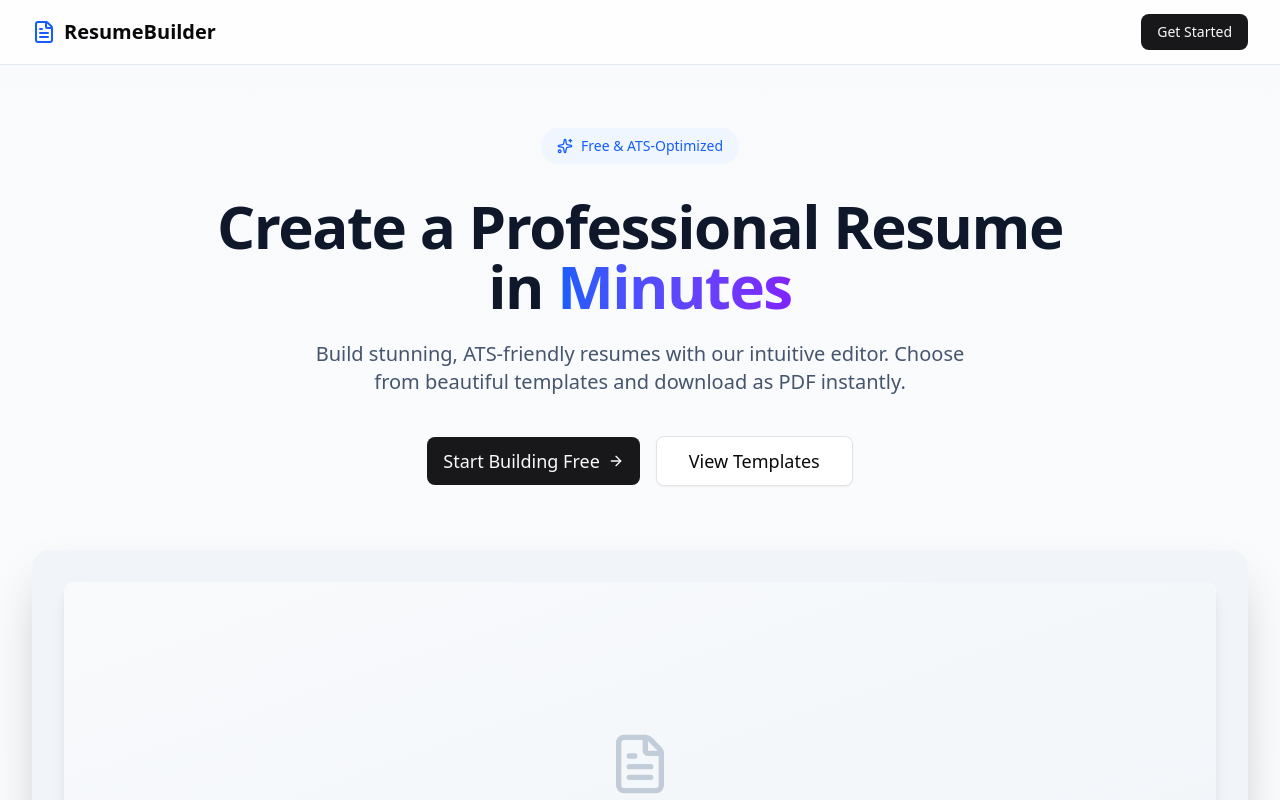
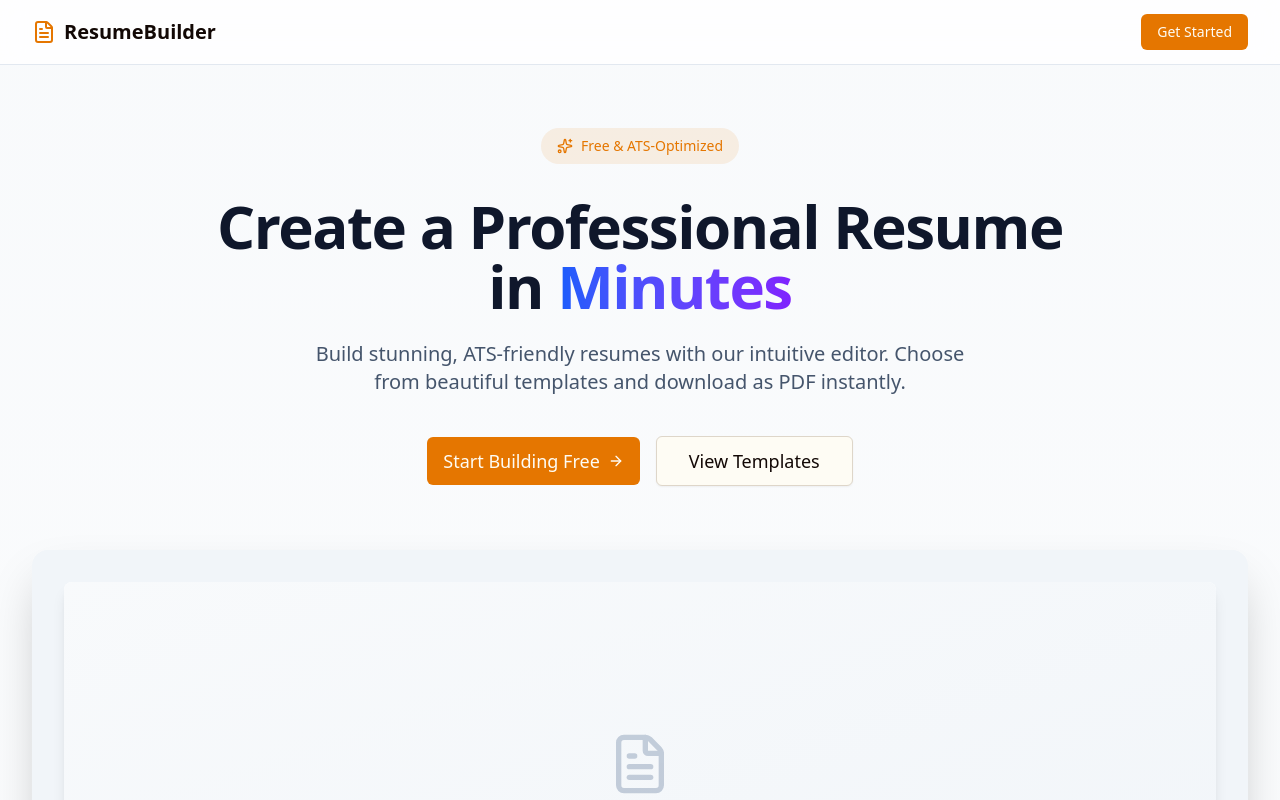
Before and after one commit to chirag3003/resume-generator, a Next.js app: page / in a window 1280 px wide. Shown: the top 800 px of the page. Built offline with nearby package versions, Linux system fonts and the light colour scheme.

Commit message:
theme changes

```diff
--- a/src/app/builder/[id]/page.tsx
+++ b/src/app/builder/[id]/page.tsx
@@ -75,7 +75,7 @@ export default function BuilderPage() {
             </Button>
           </Link>
           <div className="flex items-center gap-2">
-            <FileText className="h-5 w-5 text-blue-600" />
+            <FileText className="h-5 w-5 text-primary" />
             <span className="font-medium truncate max-w-[200px]">
               {activeResume.name}
             </span>
--- a/src/app/globals.css
+++ b/src/app/globals.css
@@ -1,6 +1,5 @@
 @import "tailwindcss";
 @import "tw-animate-css";
-@import "shadcn/tailwind.css";
 
 @custom-variant dark (&:is(.dark *));
 
@@ -42,78 +41,76 @@
   --radius-md: calc(var(--radius) - 2px);
   --radius-lg: var(--radius);
   --radius-xl: calc(var(--radius) + 4px);
-  --radius-2xl: calc(var(--radius) + 8px);
-  --radius-3xl: calc(var(--radius) + 12px);
-  --radius-4xl: calc(var(--radius) + 16px);
 }
 
 :root {
-  --radius: 0.625rem;
-  --background: oklch(1 0 0);
-  --foreground: oklch(0.141 0.005 285.823);
-  --card: oklch(1 0 0);
-  --card-foreground: oklch(0.141 0.005 285.823);
-  --popover: oklch(1 0 0);
-  --popover-foreground: oklch(0.141 0.005 285.823);
-  --primary: oklch(0.21 0.006 285.885);
-  --primary-foreground: oklch(0.985 0 0);
-  --secondary: oklch(0.967 0.001 286.375);
-  --secondary-foreground: oklch(0.21 0.006 285.885);
-  --muted: oklch(0.967 0.001 286.375);
-  --muted-foreground: oklch(0.552 0.016 285.938);
-  --accent: oklch(0.967 0.001 286.375);
-  --accent-foreground: oklch(0.21 0.006 285.885);
-  --destructive: oklch(0.577 0.245 27.325);
-  --border: oklch(0.92 0.004 286.32);
-  --input: oklch(0.92 0.004 286.32);
-  --ring: oklch(0.705 0.015 286.067);
+  --radius: 0.5rem;
+  --background: oklch(0.99 0.01 90);
+  --foreground: oklch(0.15 0.02 45);
+  --card: oklch(0.98 0.015 85);
+  --card-foreground: oklch(0.15 0.02 45);
+  --popover: oklch(0.98 0.015 85);
+  --popover-foreground: oklch(0.15 0.02 45);
+  --primary: oklch(0.68 0.17 55);
+  --primary-foreground: oklch(0.99 0.01 90);
+  --secondary: oklch(0.8 0.15 80);
+  --secondary-foreground: oklch(0.15 0.02 45);
+  --muted: oklch(0.94 0.015 80);
+  --muted-foreground: oklch(0.5 0.02 50);
+  --accent: oklch(0.75 0.16 70);
+  --accent-foreground: oklch(0.15 0.02 45);
+  --destructive: oklch(0.55 0.22 25);
+  --destructive-foreground: oklch(0.99 0.01 90);
+  --border: oklch(0.88 0.02 80);
+  --input: oklch(0.88 0.02 80);
+  --ring: oklch(0.68 0.17 55);
   --chart-1: oklch(0.646 0.222 41.116);
   --chart-2: oklch(0.6 0.118 184.704);
   --chart-3: oklch(0.398 0.07 227.392);
   --chart-4: oklch(0.828 0.189 84.429);
   --chart-5: oklch(0.769 0.188 70.08);
   --sidebar: oklch(0.985 0 0);
-  --sidebar-foreground: oklch(0.141 0.005 285.823);
-  --sidebar-primary: oklch(0.21 0.006 285.885);
+  --sidebar-foreground: oklch(0.145 0 0);
+  --sidebar-primary: oklch(0.205 0 0);
   --sidebar-primary-foreground: oklch(0.985 0 0);
-  --sidebar-accent: oklch(0.967 0.001 286.375);
-  --sidebar-accent-foreground: oklch(0.21 0.006 285.885);
-  --sidebar-border: oklch(0.92 0.004 286.32);
-  --sidebar-ring: oklch(0.705 0.015 286.067);
+  --sidebar-accent: oklch(0.97 0 0);
+  --sidebar-accent-foreground: oklch(0.205 0 0);
+  --sidebar-border: oklch(0.922 0 0);
+  --sidebar-ring: oklch(0.708 0 0);
 }
 
 .dark {
-  --background: oklch(0.141 0.005 285.823);
-  --foreground: oklch(0.985 0 0);
-  --card: oklch(0.21 0.006 285.885);
-  --card-foreground: oklch(0.985 0 0);
-  --popover: oklch(0.21 0.006 285.885);
-  --popover-foreground: oklch(0.985 0 0);
-  --primary: oklch(0.92 0.004 286.32);
-  --primary-foreground: oklch(0.21 0.006 285.885);
-  --secondary: oklch(0.274 0.006 286.033);
-  --secondary-foreground: oklch(0.985 0 0);
-  --muted: oklch(0.274 0.006 286.033);
-  --muted-foreground: oklch(0.705 0.015 286.067);
-  --accent: oklch(0.274 0.006 286.033);
-  --accent-foreground: oklch(0.985 0 0);
-  --destructive: oklch(0.704 0.191 22.216);
-  --border: oklch(1 0 0 / 10%);
-  --input: oklch(1 0 0 / 15%);
-  --ring: oklch(0.552 0.016 285.938);
+  --background: oklch(0.19 0.024 194);
+  --foreground: oklch(0.93 0.015 194);
+  --card: oklch(0.19 0.024 194);
+  --card-foreground: oklch(0.93 0.015 194);
+  --popover: oklch(0.19 0.024 194);
+  --popover-foreground: oklch(0.93 0.015 194);
+  --primary: oklch(0.68 0.045 194);
+  --primary-foreground: oklch(0.19 0.024 194);
+  --secondary: oklch(0.42 0.041 194);
+  --secondary-foreground: oklch(0.93 0.015 194);
+  --muted: oklch(0.74 0.023 194);
+  --muted-foreground: oklch(0.93 0.015 194);
+  --accent: oklch(0.58 0.052 194);
+  --accent-foreground: oklch(0.19 0.024 194);
+  --destructive: oklch(0.45 0.124 0);
+  --border: oklch(0.57 0.024 194);
+  --input: oklch(0.74 0.023 194);
+  --ring: oklch(0.6 0.052 194);
   --chart-1: oklch(0.488 0.243 264.376);
   --chart-2: oklch(0.696 0.17 162.48);
   --chart-3: oklch(0.769 0.188 70.08);
   --chart-4: oklch(0.627 0.265 303.9);
   --chart-5: oklch(0.645 0.246 16.439);
-  --sidebar: oklch(0.21 0.006 285.885);
-  --sidebar-foreground: oklch(0.985 0 0);
-  --sidebar-primary: oklch(0.488 0.243 264.376);
-  --sidebar-primary-foreground: oklch(0.985 0 0);
-  --sidebar-accent: oklch(0.274 0.006 286.033);
-  --sidebar-accent-foreground: oklch(0.985 0 0);
-  --sidebar-border: oklch(1 0 0 / 10%);
-  --sidebar-ring: oklch(0.552 0.016 285.938);
+  --sidebar: oklch(0.19 0.024 194);
+  --sidebar-foreground: oklch(0.93 0.015 194);
+  --sidebar-primary: oklch(0.68 0.045 194);
+  --sidebar-primary-foreground: oklch(0.19 0.024 194);
+  --sidebar-accent: oklch(0.58 0.052 194);
+  --sidebar-accent-foreground: oklch(0.19 0.024 194);
+  --sidebar-border: oklch(0.57 0.024 194);
+  --sidebar-ring: oklch(0.6 0.052 194);
 }
 
 @layer base {
@@ -124,3 +121,13 @@
     @apply bg-background text-foreground;
   }
 }
+
+@layer utilities {
+  .line-clamp-2 {
+    overflow: hidden;
+    display: -webkit-box;
+    -webkit-box-orient: vertical;
+    -webkit-line-clamp: 2;
+    line-clamp: 2;
+  }
+}
--- a/src/app/page.tsx
+++ b/src/app/page.tsx
@@ -19,7 +19,7 @@ export default function Home() {
         <div className="max-w-7xl mx-auto px-4 sm:px-6 lg:px-8">
           <div className="flex justify-between items-center h-16">
             <div className="flex items-center gap-2">
-              <FileText className="h-6 w-6 text-blue-600" />
+              <FileText className="h-6 w-6 text-primary" />
               <span className="font-bold text-xl">ResumeBuilder</span>
             </div>
             <Link href="/dashboard">
@@ -33,7 +33,7 @@ export default function Home() {
       <section className="pt-32 pb-20 px-4 sm:px-6 lg:px-8">
         <div className="max-w-7xl mx-auto">
           <div className="text-center max-w-4xl mx-auto">
-            <div className="inline-flex items-center gap-2 px-4 py-2 bg-blue-50 dark:bg-blue-950 rounded-full text-blue-600 dark:text-blue-400 text-sm font-medium mb-8">
+            <div className="inline-flex items-center gap-2 px-4 py-2 bg-primary/10 rounded-full text-primary text-sm font-medium mb-8">
               <Sparkles className="h-4 w-4" />
               Free & ATS-Optimized
             </div>
@@ -136,8 +136,8 @@ export default function Home() {
                 key={index}
                 className="bg-white dark:bg-slate-800 rounded-2xl p-6 shadow-sm hover:shadow-lg transition-shadow duration-300"
               >
-                <div className="w-12 h-12 bg-blue-100 dark:bg-blue-900/30 rounded-xl flex items-center justify-center mb-4">
-                  <feature.icon className="h-6 w-6 text-blue-600 dark:text-blue-400" />
+                <div className="w-12 h-12 bg-primary/10 rounded-xl flex items-center justify-center mb-4">
+                  <feature.icon className="h-6 w-6 text-primary" />
                 </div>
                 <h3 className="text-lg font-semibold text-slate-900 dark:text-white mb-2">
                   {feature.title}
@@ -215,7 +215,7 @@ export default function Home() {
           <h2 className="text-3xl sm:text-4xl font-bold text-white mb-6">
             Ready to Build Your Dream Resume?
           </h2>
-          <p className="text-lg text-blue-100 mb-8">
+          <p className="text-lg text-primary-foreground/90 mb-8">
             Join thousands of job seekers who've landed their dream jobs with
             our resume builder.
           </p>
@@ -253,7 +253,7 @@ export default function Home() {
         <div className="max-w-7xl mx-auto">
           <div className="flex flex-col sm:flex-row items-center justify-between gap-4">
             <div className="flex items-center gap-2">
-              <FileText className="h-5 w-5 text-blue-500" />
+              <FileText className="h-5 w-5 text-primary" />
               <span className="font-semibold text-white">ResumeBuilder</span>
             </div>
             <p className="text-sm">
--- a/src/components/builder/AISettingsDialog.tsx
+++ b/src/components/builder/AISettingsDialog.tsx
@@ -95,7 +95,7 @@ export function AISettingsDialog() {
       <DialogContent className="sm:max-w-[425px]">
         <DialogHeader>
           <DialogTitle className="flex items-center gap-2">
-            <Sparkles className="h-5 w-5 text-blue-500" />
+            <Sparkles className="h-5 w-5 text-primary" />
             AI Configuration
           </DialogTitle>
           <DialogDescription>
--- a/src/components/builder/editors/ExperienceEditor.tsx
+++ b/src/components/builder/editors/ExperienceEditor.tsx
@@ -204,7 +204,7 @@ function SortableExperienceItem({
                     <Button
                       variant="ghost"
                       size="icon"
-                      className="absolute right-1 top-1 h-7 w-7 text-blue-500 hover:text-blue-700 hover:bg-blue-50 dark:hover:bg-blue-900/20"
+                      className="absolute right-1 top-1 h-7 w-7 text-primary hover:text-primary hover:bg-primary/10"
                       title="Improve with AI"
                       onClick={() =>
                         onEnhance(exp.id, idx, highlight, {
--- a/src/components/builder/editors/PersonalInfoEditor.tsx
+++ b/src/components/builder/editors/PersonalInfoEditor.tsx
@@ -172,7 +172,7 @@ export function PersonalInfoEditor() {
             <Button
               variant="outline"
               size="sm"
-              className="h-7 text-xs gap-1.5 text-blue-600 border-blue-200 hover:bg-blue-50 dark:text-blue-400 dark:border-blue-900 dark:hover:bg-blue-950"
+              className="h-7 text-xs gap-1.5 text-primary border-primary/20 hover:bg-primary/5"
               onClick={handleGenerateSummary}
               disabled={isGenerating}
             >
```
Also changed, not shown: src/app/dashboard/page.tsx (+5 -5 lines).
